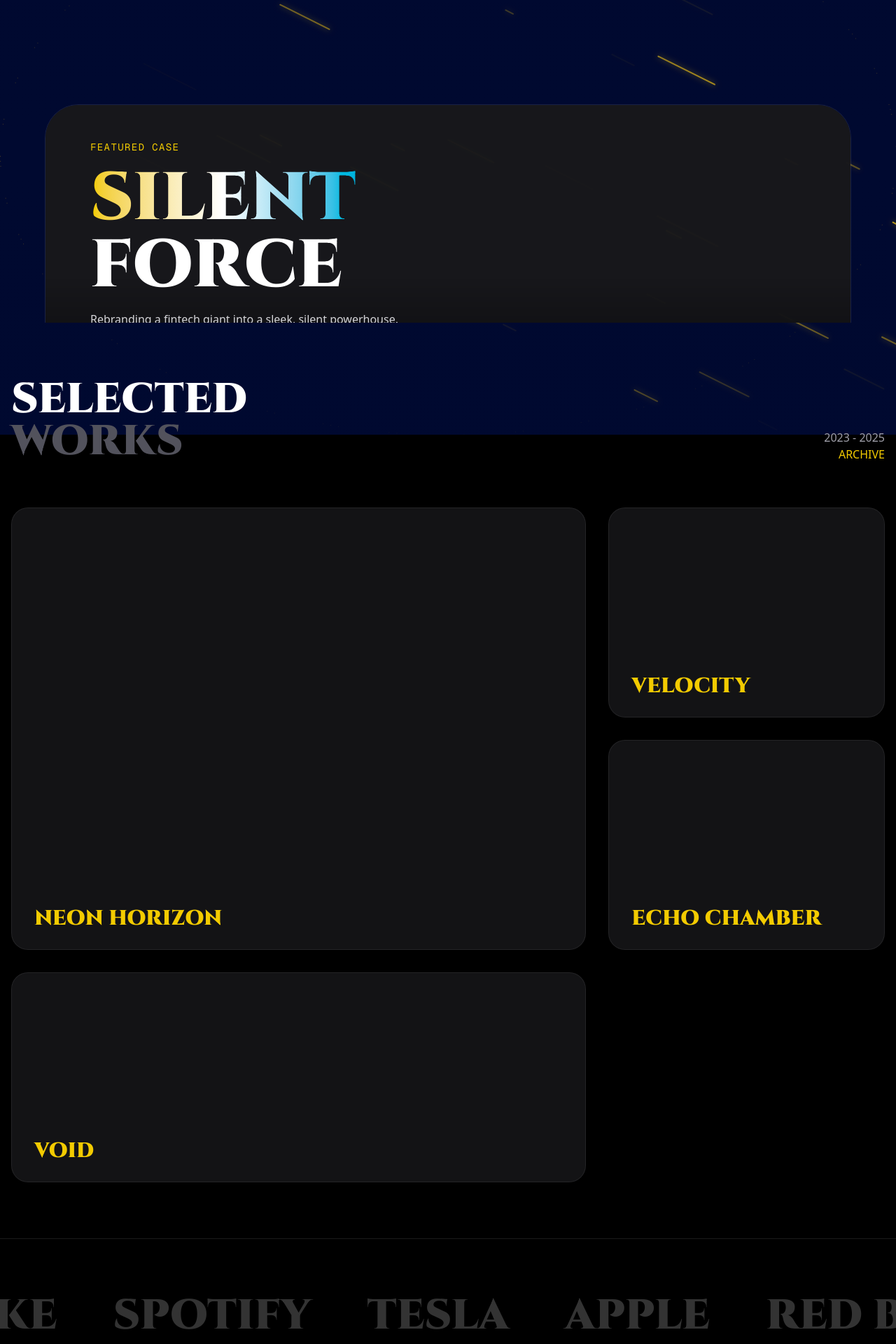
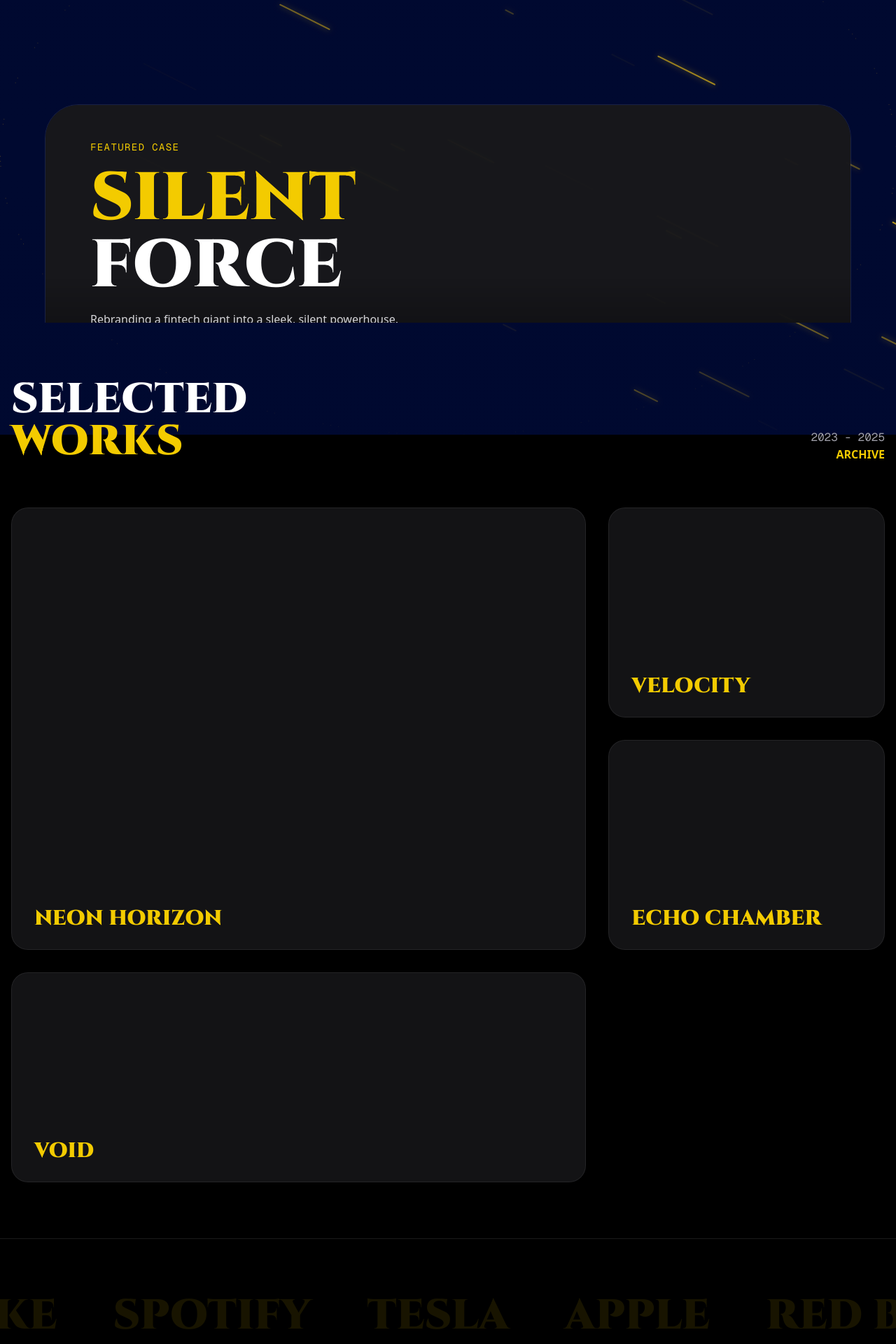
Before and after one commit to MoatazJS/dbh-agency, a Next.js app: page /Work in a window 1280 px wide. Shown: the part 179-2099 px from the top of the page at 70% size. Built offline with nearby package versions, Linux system fonts and the light colour scheme.

Commit message:
changed colors of button and text to match the theme colors

```diff
--- a/app/(pages)/Work/page.tsx
+++ b/app/(pages)/Work/page.tsx
@@ -36,14 +36,14 @@ export default function Work() {
                                 transition={{ delay: 0.5 }}
                             >
                                 <span className="text-primary font-mono tracking-widest text-sm mb-4 block">FEATURED CASE</span>
-                                <h1 className="text-6xl md:text-8xl font-black mb-4 font-artistic leading-none">
-                                    <span className="text-transparent bg-clip-text bg-gradient-to-r from-primary via-white to-secondary">SILENT</span> <br /> <span className="text-white">FORCE</span>
+                                <h1 className="text-6xl md:text-8xl font-black mb-4 font-artistic leading-none uppercase">
+                                    <span className="text-primary">Silent</span> <br /> <span className="text-white">Force</span>
                                 </h1>
                                 <p className="max-w-md text-zinc-300 mb-8">
                                     Rebranding a fintech giant into a sleek, silent powerhouse.
                                     We stripped away the noise and left only the signal.
                                 </p>
-                                <button className="bg-white text-black px-8 py-4 rounded-full font-bold hover:bg-primary hover:scale-105 transition-all duration-300">
+                                <button className="bg-primary text-primary-foreground px-8 py-4 rounded-full font-bold hover:bg-white hover:text-black hover:scale-105 transition-all duration-300">
                                     VIEW CASE STUDY
                                 </button>
                             </motion.div>
@@ -54,10 +54,10 @@ export default function Work() {
 
                 <section className="relative py-20 container px-4 mx-auto z-10">
                     <div className="flex items-end justify-between mb-16">
-                        <h2 className="text-6xl font-black font-artistic">SELECTED <br /><span className="text-zinc-600">WORKS</span></h2>
+                        <h2 className="text-6xl font-black font-artistic uppercase">SELECTED <br /><span className="text-primary">WORKS</span></h2>
                         <div className="hidden md:block text-right">
-                            <p className="text-zinc-400">2023 - 2025</p>
-                            <p className="text-primary">ARCHIVE</p>
+                            <p className="text-zinc-400 font-mono">2023 - 2025</p>
+                            <p className="text-primary font-bold">ARCHIVE</p>
                         </div>
                     </div>
 
@@ -78,13 +78,13 @@ export default function Work() {
                                 <div className="absolute inset-0 bg-black/50 group-hover:bg-black/20 transition-colors duration-500" />
 
                                 <div className="absolute top-6 right-6 z-20 opacity-0 group-hover:opacity-100 transition-opacity duration-300">
-                                    <span className="bg-white/10 backdrop-blur-md px-4 py-2 rounded-full text-xs font-bold border border-white/20">
+                                    <span className="bg-primary/20 backdrop-blur-md px-4 py-2 rounded-full text-xs font-bold border border-primary/30 text-primary">
                                         {project.category}
                                     </span>
                                 </div>
 
                                 <div className="absolute bottom-0 left-0 p-8 z-20 transform translate-y-4 group-hover:translate-y-0 transition-transform duration-300">
-                                    <h3 className="text-3xl font-black mb-2 font-artistic text-primary">{project.title}</h3>
+                                    <h3 className="text-3xl font-black mb-2 font-artistic text-primary uppercase">{project.title}</h3>
                                     <div className="h-0.5 w-0 group-hover:w-full bg-primary transition-all duration-500" />
                                 </div>
                             </motion.div>
@@ -97,7 +97,7 @@ export default function Work() {
                         {[...Array(2)].map((_, i) => (
                             <div key={i} className="flex gap-20 items-center mx-10">
                                 {["NIKE", "SPOTIFY", "TESLA", "APPLE", "RED BULL", "SONY", "ADIDAS", "GOOGLE"].map((client) => (
-                                    <span key={client} className="text-4xl md:text-6xl font-black text-white/20 font-artistic hover:text-primary transition-colors cursor-default">
+                                    <span key={client} className="text-4xl md:text-6xl font-black text-primary/10 font-artistic hover:text-primary transition-colors cursor-default">
                                         {client}
                                     </span>
                                 ))}
@@ -105,8 +105,6 @@ export default function Work() {
                         ))}
                     </div>
                 </section>
-
-
             </main>
         </>
     )
```
